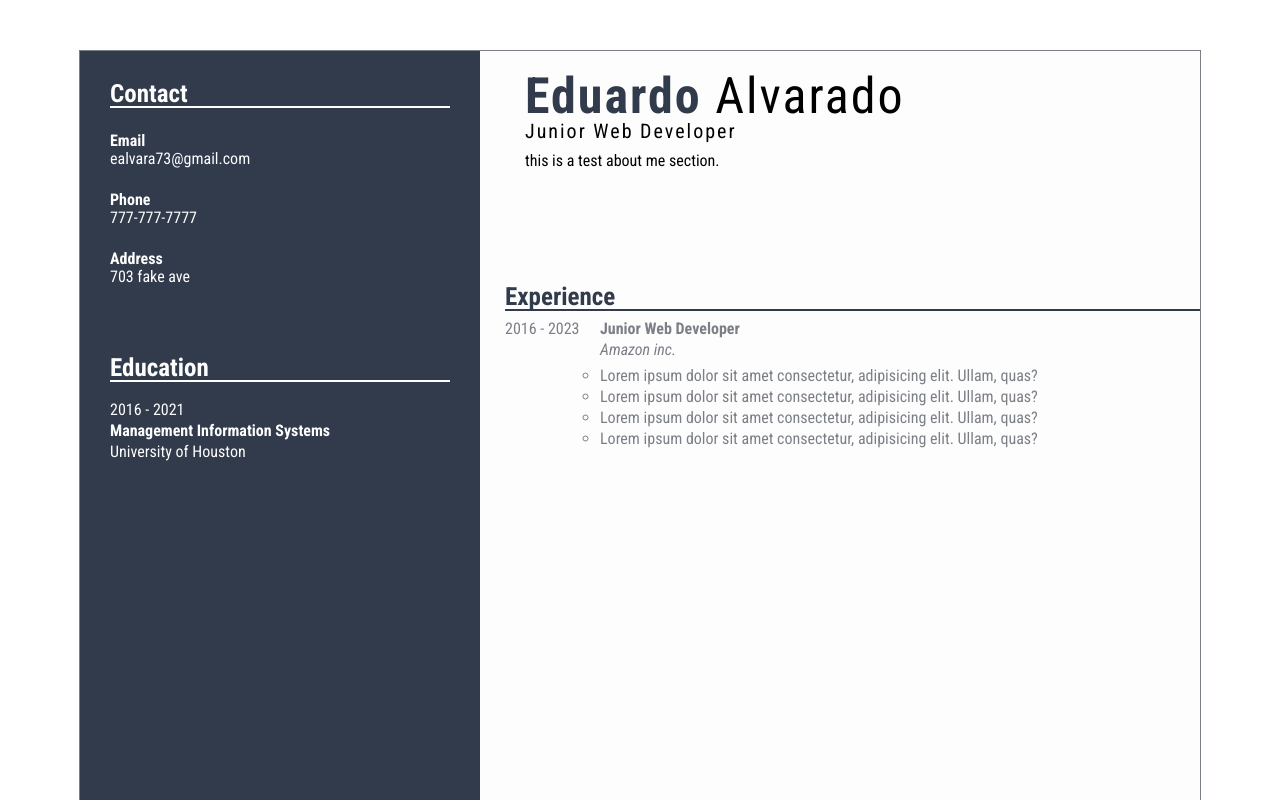
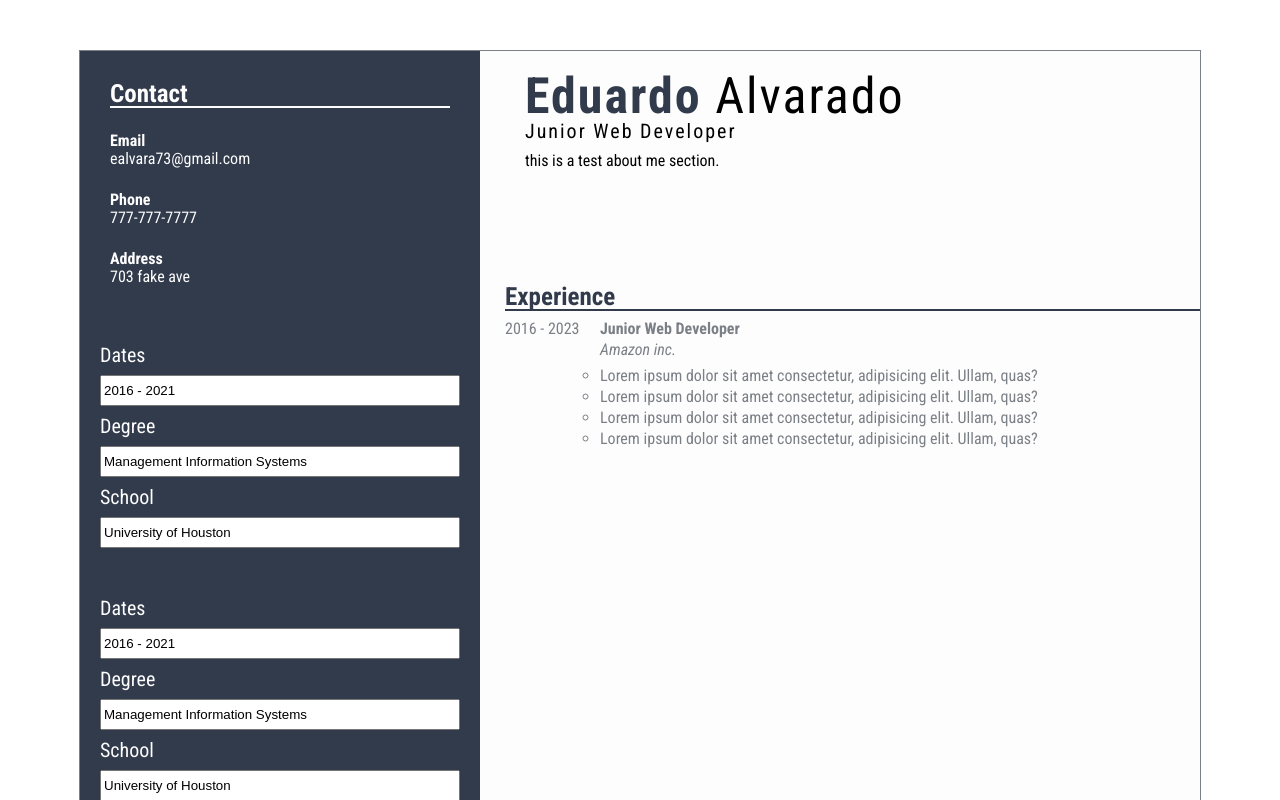
Before and after one commit to ealvara6/cv-project, a React (Create React App) app: page / in a window 1280 px wide. Shown: the top 800 px of the page. Built offline with nearby package versions, Linux system fonts and the light colour scheme.

Commit message:
Add SchoolForm component

```diff
--- /dev/null
+++ b/src/components/SchoolForm.jsx
@@ -0,0 +1,25 @@
+import React, { Component } from 'react';
+
+class SchoolForm extends Component {
+  render() {
+    const { dates, degree, schoolName } = { ...this.props };
+    return (
+      <form action="" className="school-form">
+        <div className="dates">
+          <label htmlFor="dates">Dates</label>
+          <input type="text" name="dates" id="dates" value={dates} />
+        </div>
+        <div className="degree">
+          <label htmlFor="degree">Degree</label>
+          <input type="text" name="degree" id="degree" value={degree} />
+        </div>
+        <div className="school-name">
+          <label htmlFor="schoolName">School</label>
+          <input type="text" name="school-name" id="schoolName" value={schoolName} />
+        </div>
+      </form>
+    );
+  }
+}
+
+export default SchoolForm;
--- a/src/components/SchoolInfo.jsx
+++ b/src/components/SchoolInfo.jsx
@@ -3,7 +3,7 @@ import School from './School';
 
 class SchoolInfo extends Component {
   render() {
-    const { schools } = { ...this.props };
+    const { schools, openSchoolForm } = { ...this.props };
     const schoolItems = [];
     schools.forEach((school) => {
       schoolItems.push(
@@ -15,7 +15,7 @@ class SchoolInfo extends Component {
       );
     });
     return (
-      <div id="school-info">
+      <div id="school-info" onClick={openSchoolForm} onKeyDown={openSchoolForm} role="button" tabIndex={0}>
         <div className="header">
           <div>Education</div>
           <div className="line" />
--- a/src/components/SideSection.jsx
+++ b/src/components/SideSection.jsx
@@ -3,6 +3,7 @@ import '../styles/SideSection.scss';
 import ContactInfo from './ContactInfo';
 import ContactForm from './ContactForm';
 import SchoolInfo from './SchoolInfo';
+import SchoolForm from './SchoolForm';
 
 class SideSection extends Component {
   constructor(props) {
@@ -16,8 +17,13 @@ class SideSection extends Component {
         address: '703 fake ave',
       },
       schools: {
-        viewSchoolForm: false,
+        viewSchoolForm: true,
         schoolArr: [
+          {
+            dates: '2016 - 2021',
+            degree: 'Management Information Systems',
+            schoolName: 'University of Houston',
+          },
           {
             dates: '2016 - 2021',
             degree: 'Management Information Systems',
@@ -29,6 +35,7 @@ class SideSection extends Component {
 
     this.openContactForm = this.openContactForm.bind(this);
     this.updateContactForm = this.updateContactForm.bind(this);
+    this.openSchoolForm = this.openSchoolForm.bind(this);
   }
 
   openContactForm() {
@@ -51,8 +58,28 @@ class SideSection extends Component {
     });
   }
 
+  openSchoolForm() {
+    this.setState((prevState) => ({
+      schools: {
+        ...prevState.schools,
+        viewSchoolForm: true,
+      },
+    }));
+  }
+
   render() {
     const { contact, schools } = { ...this.state };
+    const schoolForms = [];
+    schools.schoolArr.forEach((school) => {
+      schoolForms.push(
+        <SchoolForm
+          dates={school.dates}
+          degree={school.degree}
+          schoolName={school.schoolName}
+        />,
+      );
+    });
+    schoolForms.push(<button type="button">Save</button>);
     return (
       <div id="side-section">
         {contact.viewContactForm
@@ -74,9 +101,9 @@ class SideSection extends Component {
           )}
         {schools.viewSchoolForm
           ? (
-            null
+            schoolForms
           )
-          : (<SchoolInfo schools={schools.schoolArr} />
+          : (<SchoolInfo schools={schools.schoolArr} openSchoolForm={this.openSchoolForm} />
           )}
       </div>
     );
--- a/src/styles/Cv.scss
+++ b/src/styles/Cv.scss
@@ -158,6 +158,10 @@ label {
   font-size: 20px;
 }
 
+input {
+  height: 25px;
+}
+
 button {
   width: 80px;
   height: 35px;
--- a/src/styles/SideSection.scss
+++ b/src/styles/SideSection.scss
@@ -45,10 +45,6 @@
   flex-direction: column;
   gap: 10px;
 
-  input {
-    height: 25px;
-  }
-
   button {
     align-self: flex-end;
   }
@@ -75,3 +71,15 @@
     font-weight: bold;
   }
 }
+
+.school-form {
+  display: flex;
+  flex-direction: column;
+  gap: 10px;
+}
+
+.school-form > div {
+  display: flex;
+  flex-direction: column;
+  gap: 10px;
+}
```
